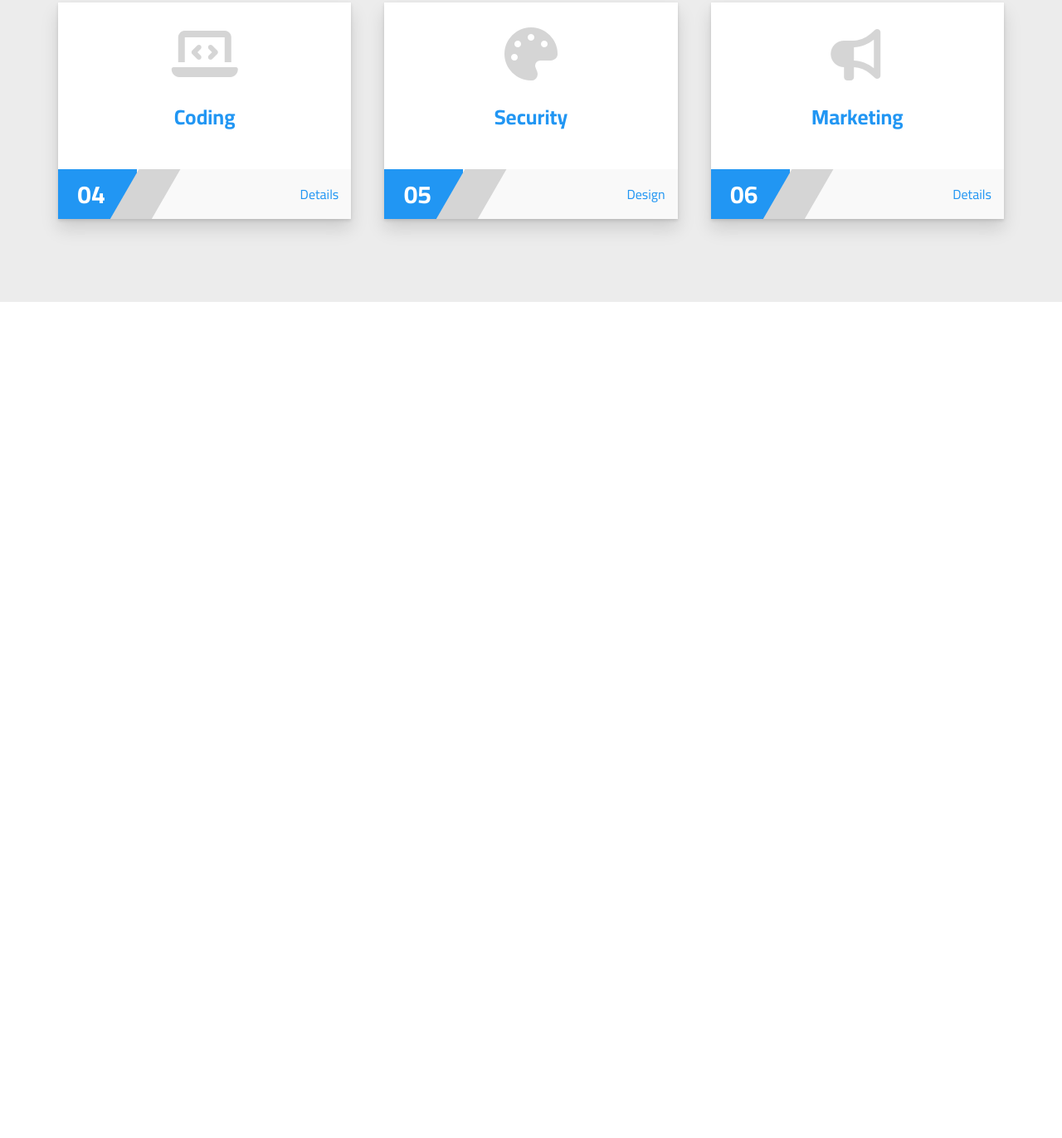
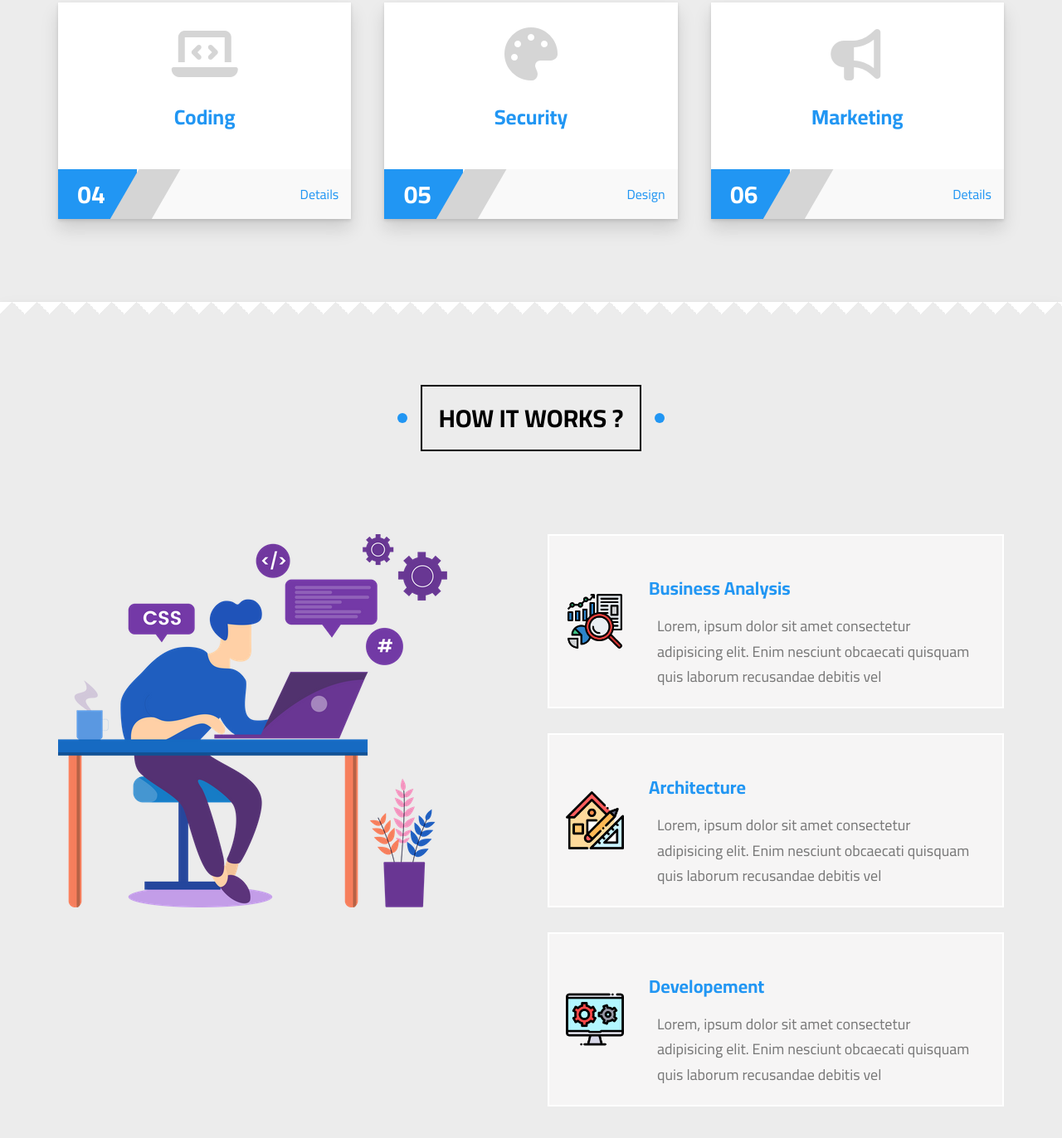
Before and after one commit to Islam-Atwa/landing-page, a plain HTML site: page index.html in a window 1280 px wide. Shown: the part 7565-8937 px from the top of the page at 83% size. Before the commit the page ends 7929 px from the top, so only its background shows below. Drawn offline with Linux system fonts and the light colour scheme.

Commit message:
Finshed HOW IT WORKS Section

```diff
--- a/css/Media Queries.css
+++ b/css/Media Queries.css
@@ -87,3 +87,12 @@
   }
 
 }
+
+/* Responsave section HOW It Works  */
+@media (max-width :767px ) {
+  .info .box{
+    display: flex;
+    flex-direction: column;
+    text-align: center;
+  }
+}
--- a/css/style.css
+++ b/css/style.css
@@ -6,6 +6,7 @@
   }
   :root {
     --main-color: #2196f3;
+    /* --main-color: #5700ff; */ /* لون موقع المدرسه */
     --main-color-alt: #1787e0;
     --main-transition: 0.3s;
     --main-padding-top: 100px;
@@ -674,6 +675,7 @@
   display: grid;
   grid-template-columns: repeat(auto-fill, minmax(300px, 1fr));
   gap: 40px;
+
 }
 .services .box {
   background-color: white;
@@ -746,3 +748,73 @@
 .services .box .info a {
   color: var(--main-color);
 }
+
+/* Start section work */
+
+.work{
+  padding-top: var(--main-padding-top);
+  padding-bottom: var(--main-padding-bottom);
+  background-color: var(--section-background);
+  box-shadow: 0 12px 20px 0 rgb(0 0 0 / 13%), 0 2px 4px 0 rgb(0 0 0 / 12%);
+  transition: var(--main-transition);
+  position: relative;
+}
+.work .container{
+  display: grid;
+  /* grid-template-columns: repeat(auto-fill, minmax(300px, 1fr)); */
+  grid-template-columns: repeat(auto-fill, minmax(400px, 1fr));
+  gap: 40px;
+}
+.work .container .image img{
+  max-width: 100%;
+}
+
+.work .container .box{
+  background-color: #f6f5f5;
+  margin-bottom: 30px;
+  border: solid 2px white;
+}
+
+.work .info .box{
+  padding: 20px 20px ;
+  display: flex;
+  align-items: center;
+  justify-content: center;
+  position: relative;
+  z-index: 1;
+}
+.work .info .box::before {
+  content: "";
+  left: 50%;
+  top: 50%;
+  position: absolute;
+  width: 0;
+  height: 0;
+  transform: translate(-50%, -50%);
+  background-color: #ededed;
+  z-index: -3;
+  transition: var(--main-transition);
+}
+.work .info .box:hover::before {
+  width: 100%;
+  height: 100%;
+}
+
+.work .info .box img{
+  align-items: center;
+  width:70px;
+  height: 70px;
+  margin-right: 30px;
+}
+.work .info .text h3{
+  margin-bottom:0 ;
+  font-size: 22px;
+  color:var(--main-color);
+}
+.work .info .text p{
+  margin: 0;
+  color: rgb(119, 119, 119);
+    line-height: 1.7;
+    margin: 10px 0px 0px;
+    font-size: 18px;
+}
--- a/index.html
+++ b/index.html
@@ -481,6 +481,7 @@
   <div class="spikes"></div>
 
   <!-- Start section services  -->
+
   <section class="services" id="services">
     <h2 class="main-title">Services</h2>
     <div class="container">
@@ -527,7 +528,43 @@
         </div>
       </div>
     </div>
-  </div>
+  </section>
+  <div class="spikes"></div>
+  <!-- Start sectio How it work  -->
+  <section class="work" id="work-steps">
+    <h2 class="main-title">HOW IT WORKS ?</h2>
+    <div class="container">
+    <div class="image">
+      <img src="/css/image/work-steps.png" alt="">
+    </div>
+
+    <div class="info">
+      <div class="box">
+        <img src="/css/image/work-steps-1.png" alt="">
+        <div class="text">
+          <h3>Business Analysis</h3>
+          <p>Lorem, ipsum dolor sit amet consectetur adipisicing elit. Enim nesciunt obcaecati quisquam quis laborum recusandae debitis vel</p>
+        </div>
+      </div>
+
+      <div class="box">
+        <img src="/css/image/work-steps-2.png" alt="">
+        <div class="text">
+          <h3>Architecture</h3>
+          <p>Lorem, ipsum dolor sit amet consectetur adipisicing elit. Enim nesciunt obcaecati quisquam quis laborum recusandae debitis vel</p>
+        </div>
+      </div>
+      <div class="box">
+        <img src="/css/image/work-steps-3.png" alt="">
+        <div class="text">
+          <h3>Developement</h3>
+          <p>Lorem, ipsum dolor sit amet consectetur adipisicing elit. Enim nesciunt obcaecati quisquam quis laborum recusandae debitis vel</p>
+        </div>
+      </div>
+
+    </div>
+
+    </div>
   </section>
 </body>
 </html>
```
